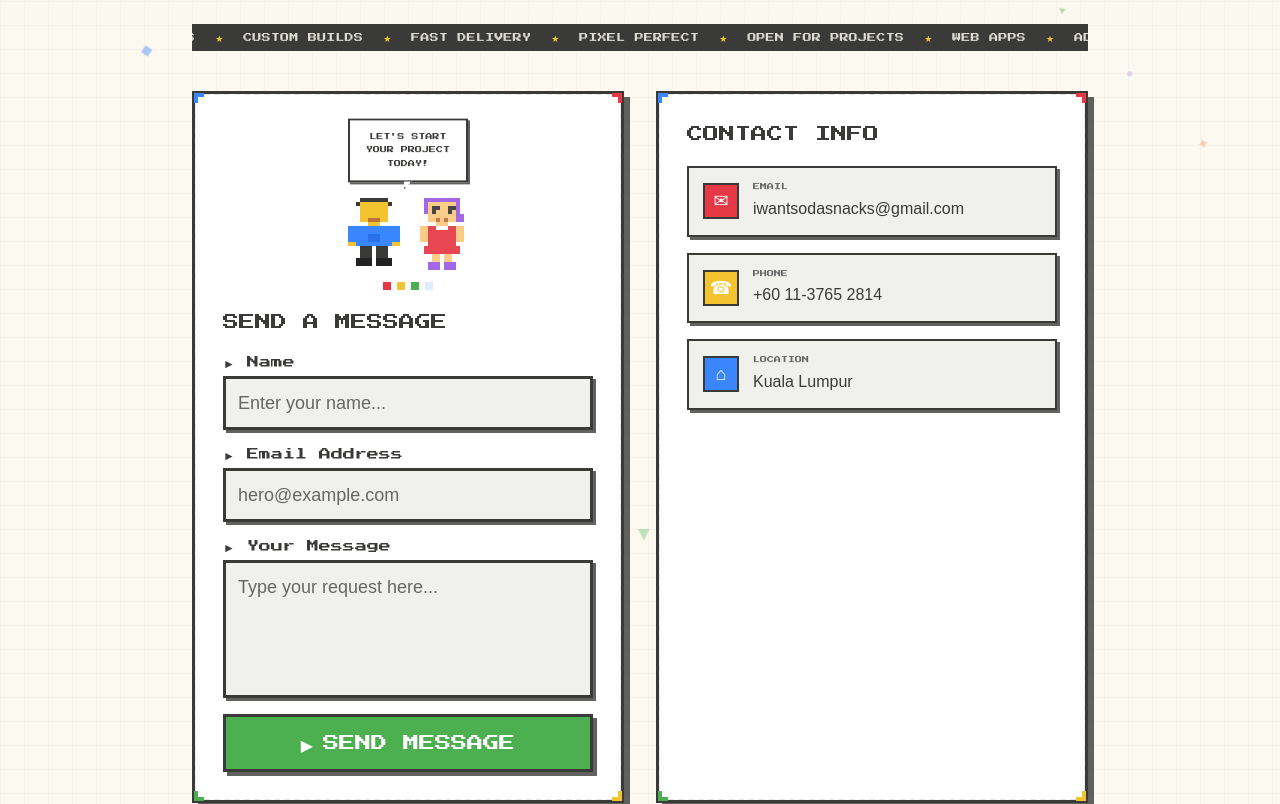
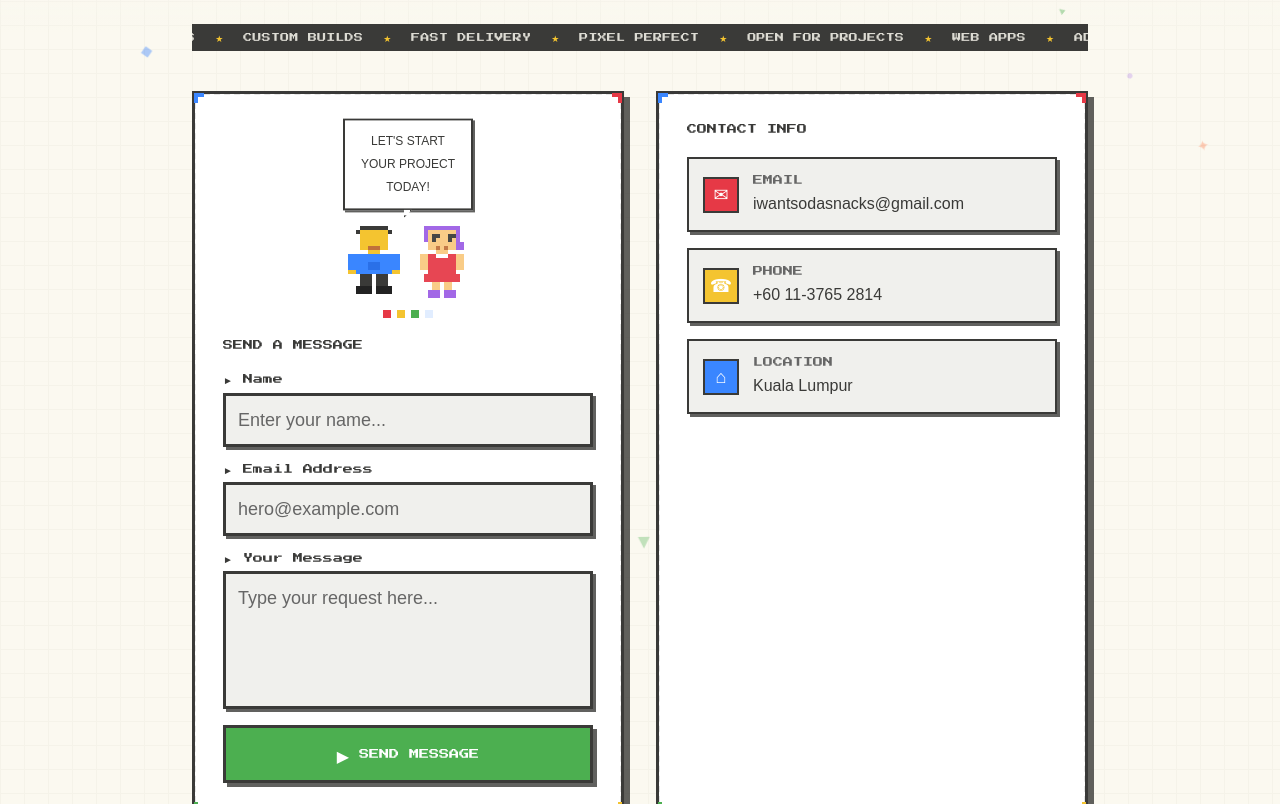
Before and after one commit to shinghuey27/SodaSnacksMY, a Next.js app: page / in a window 1280 px wide. Shown: the part 3242-4046 px from the top of the page. Built offline with nearby package versions, Linux system fonts and the light colour scheme; a web font is replaced by a local one.

Commit message:
update font size

```diff
--- a/components/contact.tsx
+++ b/components/contact.tsx
@@ -101,7 +101,7 @@ const content = {
     characterMessages: [
       "你好！\n给我们发\n消息吧 ✦",
       "我们一起\n创造\n酷东西！",
-      "今天就开始\n您的项目！",
+      "今天\n就开始\n您的项目！\n",
     ],
   },
 };
@@ -206,8 +206,8 @@ export function Contact({ lang }: ContactProps) {
   const t = content[lang];
   const pxFont =
     lang === "zh"
-      ? "font-[family-name:var(--font-chinese)]"
-      : "font-[family-name:var(--font-pixel)]";
+      ? "font-[family-name:var(--font-chinese)] text-base"
+      : "font-[family-name:var(--font-pixel)] text-[10px]";
   const vtFont = "font-[family-name:var(--font-chinese)]";
 
   const [name, setName] = useState("");
@@ -522,7 +522,7 @@ export function Contact({ lang }: ContactProps) {
             </form>
           ) : (
             <div
-              className={`${pxFont} text-[9px] p-4 bg-pixel-green text-white border-[3px] border-foreground text-center leading-[1.9]`}
+              className={`${pxFont} p-4 bg-pixel-green text-white border-[3px] border-foreground text-center leading-[1.9]`}
               style={{
                 boxShadow: "3px 3px 0 rgba(58,58,56,0.8)",
                 animation: "px-pop-in .3s cubic-bezier(.36,.07,.19,.97)",
@@ -589,7 +589,7 @@ export function Contact({ lang }: ContactProps) {
                   {/* text */}
                   <div className="flex-1 min-w-0">
                     <p
-                      className={`font-pixel text-[7px] text-muted-foreground mb-1`}
+                      className={`${pxFont} text-muted-foreground mb-1`}
                     >
                       {item.label}
                     </p>
--- a/components/pixel-character.tsx
+++ b/components/pixel-character.tsx
@@ -53,7 +53,7 @@ export function PixelCharacterDuo({
         className="relative bg-card border-2 border-foreground shadow-[2px_2px_0_0_rgba(58,58,56,0.8)] px-4 py-2.5 text-center"
         style={{ animation: "duo-bob 2.4s ease-in-out infinite" }}
       >
-        <p className="font-[family-name:var(--font-pixel)] text-[7px] leading-[1.9] text-foreground whitespace-pre-line">
+        <p className="font-chinese text-xs leading-[1.9] text-foreground whitespace-pre-line">
           {lines.map((line, i) => (
             <span key={i}>
               {line}
```
